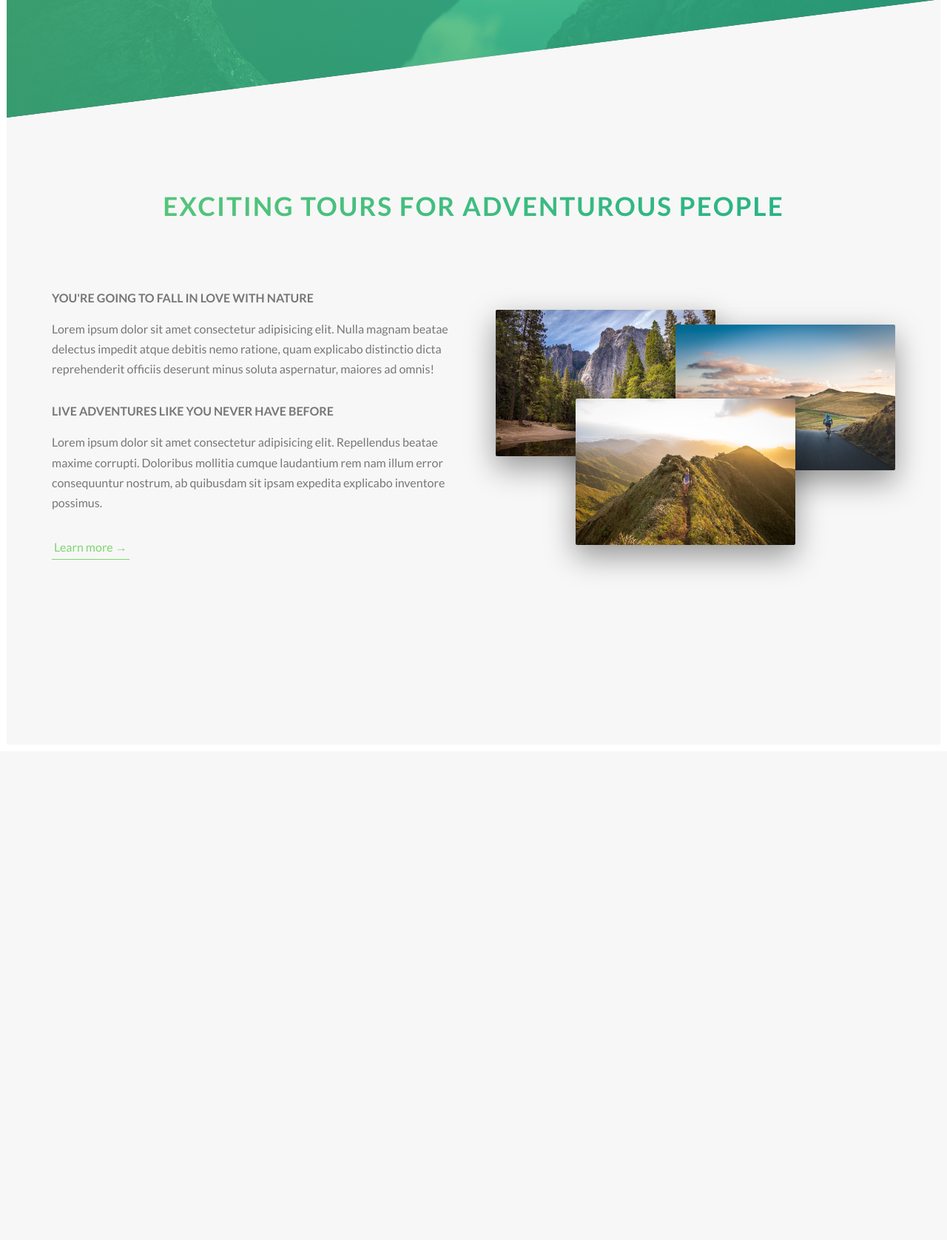
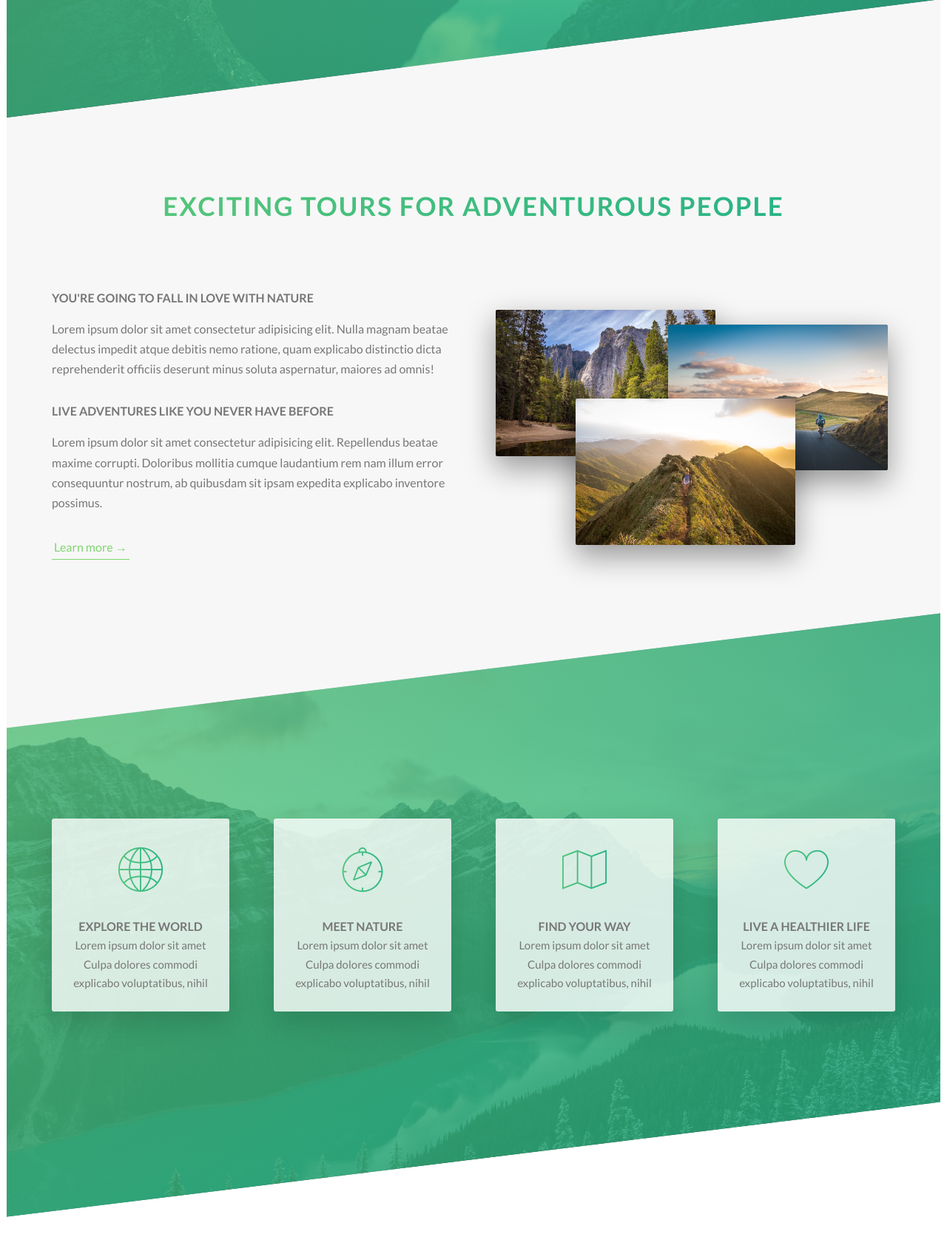
Before and after one commit to hanin77/Nature-tours-booking-landing-page, a PHP site: page / in a window 1280 px wide. Shown: the part 610-2287 px from the top of the page at 74% size. Before the commit the page ends 1385 px from the top, so only its background shows below. Run offline with PHP 8.4, Linux system fonts and the light colour scheme; some libraries are stand-ins or nearby versions.

Commit message:
finished styling of the feature section of home page

```diff
--- /dev/null
+++ b/css/icon-font.css
@@ -0,0 +1,445 @@
+@charset "UTF-8";
+
+@font-face {
+  font-family: "linea-basic-10";
+  src:url("fonts/linea-basic-10.eot");
+  src:url("fonts/linea-basic-10.eot?#iefix") format("embedded-opentype"),
+    url("fonts/linea-basic-10.woff") format("woff"),
+    url("fonts/linea-basic-10.ttf") format("truetype"),
+    url("fonts/linea-basic-10.svg#linea-basic-10") format("svg");
+  font-weight: normal;
+  font-style: normal;
+
+}
+
+[data-icon]:before {
+  font-family: "linea-basic-10" !important;
+  content: attr(data-icon);
+  font-style: normal !important;
+  font-weight: normal !important;
+  font-variant: normal !important;
+  text-transform: none !important;
+  speak: none;
+  line-height: 1;
+  -webkit-font-smoothing: antialiased;
+  -moz-osx-font-smoothing: grayscale;
+}
+
+[class^="icon-"]:before,
+[class*=" icon-"]:before {
+  font-family: "linea-basic-10" !important;
+  font-style: normal !important;
+  font-weight: normal !important;
+  font-variant: normal !important;
+  text-transform: none !important;
+  speak: none;
+  line-height: 1;
+  -webkit-font-smoothing: antialiased;
+  -moz-osx-font-smoothing: grayscale;
+}
+
+.icon-basic-accelerator:before {
+  content: "a";
+}
+.icon-basic-alarm:before {
+  content: "b";
+}
+.icon-basic-anchor:before {
+  content: "c";
+}
+.icon-basic-anticlockwise:before {
+  content: "d";
+}
+.icon-basic-archive:before {
+  content: "e";
+}
+.icon-basic-archive-full:before {
+  content: "f";
+}
+.icon-basic-ban:before {
+  content: "g";
+}
+.icon-basic-battery-charge:before {
+  content: "h";
+}
+.icon-basic-battery-empty:before {
+  content: "i";
+}
+.icon-basic-battery-full:before {
+  content: "j";
+}
+.icon-basic-battery-half:before {
+  content: "k";
+}
+.icon-basic-bolt:before {
+  content: "l";
+}
+.icon-basic-book:before {
+  content: "m";
+}
+.icon-basic-book-pen:before {
+  content: "n";
+}
+.icon-basic-book-pencil:before {
+  content: "o";
+}
+.icon-basic-bookmark:before {
+  content: "p";
+}
+.icon-basic-calculator:before {
+  content: "q";
+}
+.icon-basic-calendar:before {
+  content: "r";
+}
+.icon-basic-cards-diamonds:before {
+  content: "s";
+}
+.icon-basic-cards-hearts:before {
+  content: "t";
+}
+.icon-basic-case:before {
+  content: "u";
+}
+.icon-basic-chronometer:before {
+  content: "v";
+}
+.icon-basic-clessidre:before {
+  content: "w";
+}
+.icon-basic-clock:before {
+  content: "x";
+}
+.icon-basic-clockwise:before {
+  content: "y";
+}
+.icon-basic-cloud:before {
+  content: "z";
+}
+.icon-basic-clubs:before {
+  content: "A";
+}
+.icon-basic-compass:before {
+  content: "B";
+}
+.icon-basic-cup:before {
+  content: "C";
+}
+.icon-basic-diamonds:before {
+  content: "D";
+}
+.icon-basic-display:before {
+  content: "E";
+}
+.icon-basic-download:before {
+  content: "F";
+}
+.icon-basic-exclamation:before {
+  content: "G";
+}
+.icon-basic-eye:before {
+  content: "H";
+}
+.icon-basic-eye-closed:before {
+  content: "I";
+}
+.icon-basic-female:before {
+  content: "J";
+}
+.icon-basic-flag1:before {
+  content: "K";
+}
+.icon-basic-flag2:before {
+  content: "L";
+}
+.icon-basic-floppydisk:before {
+  content: "M";
+}
+.icon-basic-folder:before {
+  content: "N";
+}
+.icon-basic-folder-multiple:before {
+  content: "O";
+}
+.icon-basic-gear:before {
+  content: "P";
+}
+.icon-basic-geolocalize-01:before {
+  content: "Q";
+}
+.icon-basic-geolocalize-05:before {
+  content: "R";
+}
+.icon-basic-globe:before {
+  content: "S";
+}
+.icon-basic-gunsight:before {
+  content: "T";
+}
+.icon-basic-hammer:before {
+  content: "U";
+}
+.icon-basic-headset:before {
+  content: "V";
+}
+.icon-basic-heart:before {
+  content: "W";
+}
+.icon-basic-heart-broken:before {
+  content: "X";
+}
+.icon-basic-helm:before {
+  content: "Y";
+}
+.icon-basic-home:before {
+  content: "Z";
+}
+.icon-basic-info:before {
+  content: "0";
+}
+.icon-basic-ipod:before {
+  content: "1";
+}
+.icon-basic-joypad:before {
+  content: "2";
+}
+.icon-basic-key:before {
+  content: "3";
+}
+.icon-basic-keyboard:before {
+  content: "4";
+}
+.icon-basic-laptop:before {
+  content: "5";
+}
+.icon-basic-life-buoy:before {
+  content: "6";
+}
+.icon-basic-lightbulb:before {
+  content: "7";
+}
+.icon-basic-link:before {
+  content: "8";
+}
+.icon-basic-lock:before {
+  content: "9";
+}
+.icon-basic-lock-open:before {
+  content: "!";
+}
+.icon-basic-magic-mouse:before {
+  content: "\"";
+}
+.icon-basic-magnifier:before {
+  content: "#";
+}
+.icon-basic-magnifier-minus:before {
+  content: "$";
+}
+.icon-basic-magnifier-plus:before {
+  content: "%";
+}
+.icon-basic-mail:before {
+  content: "&";
+}
+.icon-basic-mail-multiple:before {
+  content: "'";
+}
+.icon-basic-mail-open:before {
+  content: "(";
+}
+.icon-basic-mail-open-text:before {
+  content: ")";
+}
+.icon-basic-male:before {
+  content: "*";
+}
+.icon-basic-map:before {
+  content: "+";
+}
+.icon-basic-message:before {
+  content: ",";
+}
+.icon-basic-message-multiple:before {
+  content: "-";
+}
+.icon-basic-message-txt:before {
+  content: ".";
+}
+.icon-basic-mixer2:before {
+  content: "/";
+}
+.icon-basic-mouse:before {
+  content: ":";
+}
+.icon-basic-notebook:before {
+  content: ";";
+}
+.icon-basic-notebook-pen:before {
+  content: "<";
+}
+.icon-basic-notebook-pencil:before {
+  content: "=";
+}
+.icon-basic-paperplane:before {
+  content: ">";
+}
+.icon-basic-pencil-ruler:before {
+  content: "?";
+}
+.icon-basic-pencil-ruler-pen:before {
+  content: "@";
+}
+.icon-basic-photo:before {
+  content: "[";
+}
+.icon-basic-picture:before {
+  content: "]";
+}
+.icon-basic-picture-multiple:before {
+  content: "^";
+}
+.icon-basic-pin1:before {
+  content: "_";
+}
+.icon-basic-pin2:before {
+  content: "`";
+}
+.icon-basic-postcard:before {
+  content: "{";
+}
+.icon-basic-postcard-multiple:before {
+  content: "|";
+}
+.icon-basic-printer:before {
+  content: "}";
+}
+.icon-basic-question:before {
+  content: "~";
+}
+.icon-basic-rss:before {
+  content: "\\";
+}
+.icon-basic-server:before {
+  content: "\e000";
+}
+.icon-basic-server2:before {
+  content: "\e001";
+}
+.icon-basic-server-cloud:before {
+  content: "\e002";
+}
+.icon-basic-server-download:before {
+  content: "\e003";
+}
+.icon-basic-server-upload:before {
+  content: "\e004";
+}
+.icon-basic-settings:before {
+  content: "\e005";
+}
+.icon-basic-share:before {
+  content: "\e006";
+}
+.icon-basic-sheet:before {
+  content: "\e007";
+}
+.icon-basic-sheet-multiple:before {
+  content: "\e008";
+}
+.icon-basic-sheet-pen:before {
+  content: "\e009";
+}
+.icon-basic-sheet-pencil:before {
+  content: "\e00a";
+}
+.icon-basic-sheet-txt:before {
+  content: "\e00b";
+}
+.icon-basic-signs:before {
+  content: "\e00c";
+}
+.icon-basic-smartphone:before {
+  content: "\e00d";
+}
+.icon-basic-spades:before {
+  content: "\e00e";
+}
+.icon-basic-spread:before {
+  content: "\e00f";
+}
+.icon-basic-spread-bookmark:before {
+  content: "\e010";
+}
+.icon-basic-spread-text:before {
+  content: "\e011";
+}
+.icon-basic-spread-text-bookmark:before {
+  content: "\e012";
+}
+.icon-basic-star:before {
+  content: "\e013";
+}
+.icon-basic-tablet:before {
+  content: "\e014";
+}
+.icon-basic-target:before {
+  content: "\e015";
+}
+.icon-basic-todo:before {
+  content: "\e016";
+}
+.icon-basic-todo-pen:before {
+  content: "\e017";
+}
+.icon-basic-todo-pencil:before {
+  content: "\e018";
+}
+.icon-basic-todo-txt:before {
+  content: "\e019";
+}
+.icon-basic-todolist-pen:before {
+  content: "\e01a";
+}
+.icon-basic-todolist-pencil:before {
+  content: "\e01b";
+}
+.icon-basic-trashcan:before {
+  content: "\e01c";
+}
+.icon-basic-trashcan-full:before {
+  content: "\e01d";
+}
+.icon-basic-trashcan-refresh:before {
+  content: "\e01e";
+}
+.icon-basic-trashcan-remove:before {
+  content: "\e01f";
+}
+.icon-basic-upload:before {
+  content: "\e020";
+}
+.icon-basic-usb:before {
+  content: "\e021";
+}
+.icon-basic-video:before {
+  content: "\e022";
+}
+.icon-basic-watch:before {
+  content: "\e023";
+}
+.icon-basic-webpage:before {
+  content: "\e024";
+}
+.icon-basic-webpage-img-txt:before {
+  content: "\e025";
+}
+.icon-basic-webpage-multiple:before {
+  content: "\e026";
+}
+.icon-basic-webpage-txt:before {
+  content: "\e027";
+}
+.icon-basic-world:before {
+  content: "\e028";
+}
--- a/css/style.css
+++ b/css/style.css
@@ -158,23 +158,51 @@ body {
       left: 0;
       top: 3rem; }
     .composition__photo--p2 {
-      right: 0;
+      right: 1rem;
       top: 5rem; }
     .composition__photo--p3 {
       left: 20%;
       top: 15rem; }
     .composition__photo:hover {
       outline: 1.2rem solid #28b485;
-      transform: scale(1.1) translateY(-0.9rem);
+      transform: scale(1.1) translateY(-0.9rem) translateX(-3.7rem);
       box-shadow: 0 2.5rem 4rem rgba(0, 0, 0, 0.5);
       z-index: 30; }
   .composition:hover .composition__photo:not(:hover) {
     transform: scale(0.7); }
 
+.feature-box {
+  background-color: rgba(255, 255, 255, 0.8);
+  font-size: 1.5rem;
+  padding: 2.5rem;
+  text-align: center;
+  border-radius: 3px;
+  box-shadow: 0 1.5rem 4rem rgba(0, 0, 0, 0.15);
+  transition: transform .3s; }
+  .feature-box__icon {
+    font-size: 6rem;
+    margin-bottom: .5rem;
+    display: inline-block;
+    background-image: linear-gradient(to right, #55c57a, #28b485);
+    background-clip: text;
+    -webkit-background-clip: text;
+    color: transparent; }
+  .feature-box:hover {
+    transform: scale(1.1) translateY(-1.5rem); }
+
 .section-about {
   background-color: #f7f7f7;
   padding: 25rem 0;
   margin-top: -20vh; }
+
+.section-features {
+  padding: 20rem 0;
+  background-image: linear-gradient(to bottom right, rgba(85, 197, 122, 0.8), rgba(40, 180, 133, 0.8)), url("../img/nat-4.jpg");
+  background-size: cover;
+  background-position: top;
+  transform: skewY(-7deg) translateY(-10rem); }
+  .section-features > * {
+    transform: skewY(7deg); }
 
 .header {
   position: relative;
--- a/index.html
+++ b/index.html
@@ -53,6 +53,46 @@
                     </div>
                 </div>
             </section>
+            <section class="section-features">
+                <div class="row">
+                    <div class="col-1-of-4">
+                        <div class="feature-box">
+                            <i class="feature-box__icon icon-basic-world"></i>
+                            <h3 class="heading-tertiary">explore the world</h3>
+                            <p class="feature-box__text">
+                                Lorem ipsum dolor sit amet Culpa dolores commodi explicabo voluptatibus, nihil
+                            </p>
+                        </div>
+                    </div>
+                    <div class="col-1-of-4">
+                        <div class="feature-box">
+                            <i class="feature-box__icon icon-basic-compass"></i>
+                            <h3 class="heading-tertiary">meet nature</h3>
+                            <p class="feature-box__text">
+                                Lorem ipsum dolor sit amet Culpa dolores commodi explicabo voluptatibus, nihil
+                            </p>
+                        </div>
+                    </div>
+                    <div class="col-1-of-4">
+                        <div class="feature-box">
+                            <i class="feature-box__icon icon-basic-map"></i>
+                            <h3 class="heading-tertiary">find your way</h3>
+                            <p class="feature-box__text">
+                                Lorem ipsum dolor sit amet Culpa dolores commodi explicabo voluptatibus, nihil
+                            </p>
+                        </div>
+                    </div>
+                    <div class="col-1-of-4">
+                        <div class="feature-box">
+                            <i class="feature-box__icon icon-basic-heart"></i>
+                            <h3 class="heading-tertiary">live a healthier life</h3>
+                            <p class="feature-box__text">
+                                Lorem ipsum dolor sit amet Culpa dolores commodi explicabo voluptatibus, nihil
+                            </p>
+                        </div>
+                    </div>
+                </div>
+            </section>
         </main>
 
     </body>
--- a/sass/components/_composition.scss
+++ b/sass/components/_composition.scss
@@ -15,7 +15,7 @@
         }
 
         &--p2 {
-            right: 0;
+            right: 1rem;
             top: 5rem;
 
         }
@@ -26,7 +26,7 @@
         }
         &:hover {
             outline: 1.2rem solid $color-primary-dark;
-            transform: scale(1.1) translateY(-.9rem);
+            transform: scale(1.1) translateY(-.9rem) translateX(-3.7rem);
             box-shadow: 0 2.5rem 4rem rgba($color-black,.5);
             z-index: 30;
         }
--- /dev/null
+++ b/sass/components/feature-box.scss
@@ -0,0 +1,26 @@
+.feature-box {
+    background-color: rgba($color-white,.8);
+    font-size: 1.5rem;
+    padding: 2.5rem;
+    text-align: center;
+    border-radius: 3px;
+    box-shadow: 0 1.5rem 4rem rgba($color-black,.15);
+    transition: transform .3s;
+    &__icon {
+        font-size: 6rem;
+        margin-bottom: .5rem;
+        display: inline-block;
+        background-image:  linear-gradient(to right, $color-primary-light, $color-primary-dark);
+        background-clip: text;
+        -webkit-background-clip: text;
+        color: transparent;
+    }
+
+    &:hover {
+        transform: scale(1.1) translateY(-1.5rem);
+    }
+
+    &__text {
+
+    }
+}
--- a/sass/main.scss
+++ b/sass/main.scss
@@ -9,6 +9,7 @@
 
 @import "components/button";
 @import "components/composition";
+@import "components/feature-box";
 
 @import "pages/home";
 
--- a/sass/pages/_home.scss
+++ b/sass/pages/_home.scss
@@ -3,3 +3,16 @@
     padding: 25rem 0;
     margin-top: -20vh;
 }
+
+.section-features {
+    padding: 20rem 0;
+    background-image: linear-gradient(to bottom right,rgba($color-primary-light, 0.8),rgba($color-primary-dark, 0.8)),
+        url('../img/nat-4.jpg');
+    background-size: cover;
+    background-position: top;
+    transform: skewY(-7deg) translateY(-10rem);
+    & > *{
+        transform: skewY(7deg);
+    }
+
+}
```
Also changed, not shown: css/fonts/linea-basic-10.ttf (added), css/fonts/linea-basic-10.woff (added), 2 other files.
